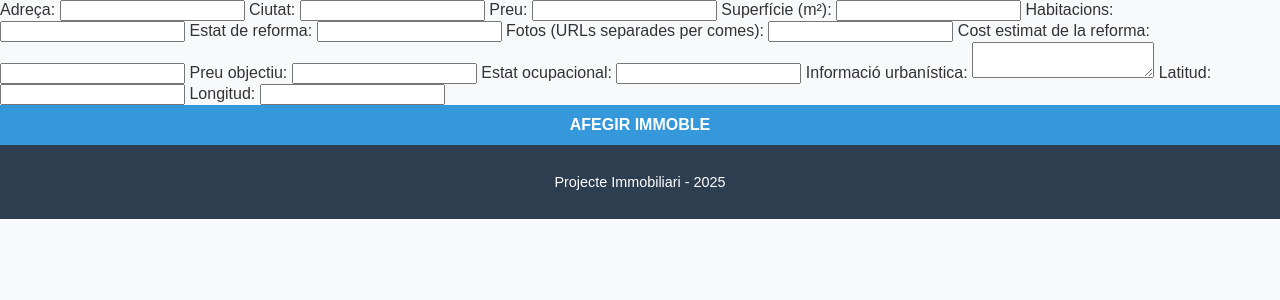
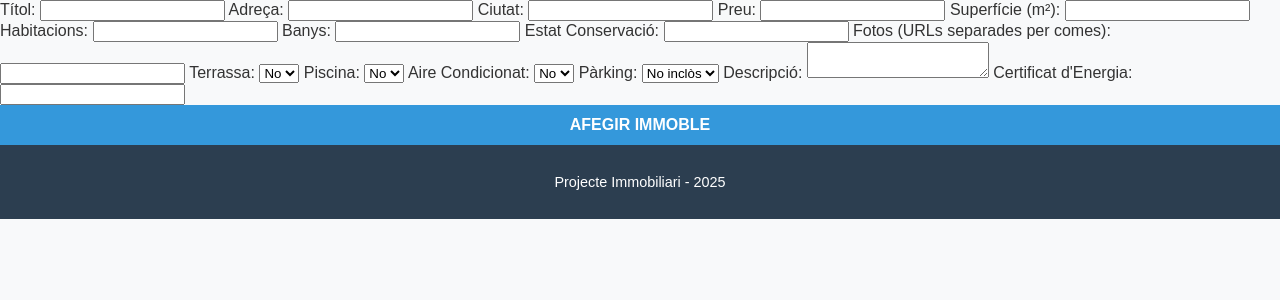
Before and after one commit to dsubira/BravaHaus, a Flask app: template templates/afegir_immoble.html in a window 1280 px wide. Shown: the part 65-365 px from the top of the page. Run offline with Flask 3, Linux system fonts and the light colour scheme; the template is opened without the code that fills it, so the values that code supplies are empty.

Commit message:
Update afegir_immoble.html

```diff
--- a/templates/afegir_immoble.html
+++ b/templates/afegir_immoble.html
@@ -4,7 +4,7 @@
     <meta charset="UTF-8">
     <meta name="viewport" content="width=device-width, initial-scale=1.0">
     <title>Afegir Immoble</title>
-    <link rel="stylesheet" href="/static/estils.css">
+    <link rel="stylesheet" href="/static/css/estils.css">
 </head>
 <body>
     <header>
@@ -12,6 +12,9 @@
     </header>
     <main>
         <form action="/api/immobles" method="POST">
+            <label for="titol">Títol:</label>
+            <input type="text" id="titol" name="titol" required>
+
             <label for="adreca">Adreça:</label>
             <input type="text" id="adreca" name="adreca" required>
 
@@ -27,29 +30,44 @@
             <label for="habitacions">Habitacions:</label>
             <input type="number" id="habitacions" name="habitacions" required>
 
-            <label for="estat_reforma">Estat de reforma:</label>
-            <input type="text" id="estat_reforma" name="estat_reforma">
+            <label for="banys">Banys:</label>
+            <input type="number" id="banys" name="banys" required>
+
+            <label for="estat_conservacio">Estat Conservació:</label>
+            <input type="text" id="estat_conservacio" name="estat_conservacio">
 
             <label for="fotos">Fotos (URLs separades per comes):</label>
             <input type="text" id="fotos" name="fotos">
 
-            <label for="cost_reforma_estim">Cost estimat de la reforma:</label>
-            <input type="number" id="cost_reforma_estim" name="cost_reforma_estim" step="0.01">
+            <label for="terrassa">Terrassa:</label>
+            <select id="terrassa" name="terrassa">
+                <option value="true">Sí</option>
+                <option value="false" selected>No</option>
+            </select>
 
-            <label for="preu_objectiu">Preu objectiu:</label>
-            <input type="number" id="preu_objectiu" name="preu_objectiu" step="0.01">
+            <label for="piscina">Piscina:</label>
+            <select id="piscina" name="piscina">
+                <option value="true">Sí</option>
+                <option value="false" selected>No</option>
+            </select>
 
-            <label for="estat_ocupacional">Estat ocupacional:</label>
-            <input type="text" id="estat_ocupacional" name="estat_ocupacional">
+            <label for="aire_condicionat">Aire Condicionat:</label>
+            <select id="aire_condicionat" name="aire_condicionat">
+                <option value="true">Sí</option>
+                <option value="false" selected>No</option>
+            </select>
 
-            <label for="informacio_urbanistica">Informació urbanística:</label>
-            <textarea id="informacio_urbanistica" name="informacio_urbanistica"></textarea>
+            <label for="parking">Pàrking:</label>
+            <select id="parking" name="parking">
+                <option value="true">Inclòs</option>
+                <option value="false" selected>No inclòs</option>
+            </select>
 
-            <label for="latitud">Latitud:</label>
-            <input type="number" id="latitud" name="latitud" step="0.000001">
+            <label for="descripcio">Descripció:</label>
+            <textarea id="descripcio" name="descripcio"></textarea>
 
-            <label for="longitud">Longitud:</label>
-            <input type="number" id="longitud" name="longitud" step="0.000001">
+            <label for="certificat_energia">Certificat d'Energia:</label>
+            <input type="text" id="certificat_energia" name="certificat_energia">
 
             <button type="submit">Afegir Immoble</button>
         </form>
```
